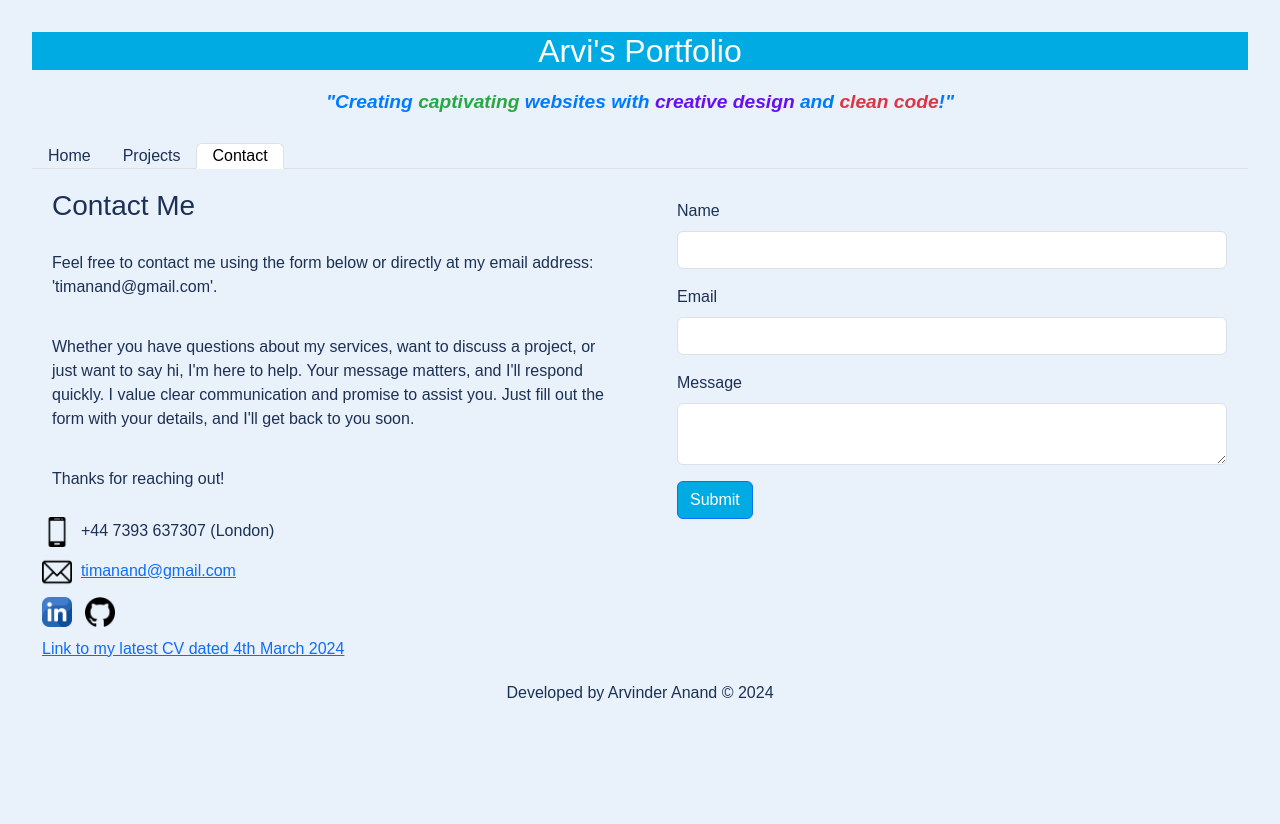
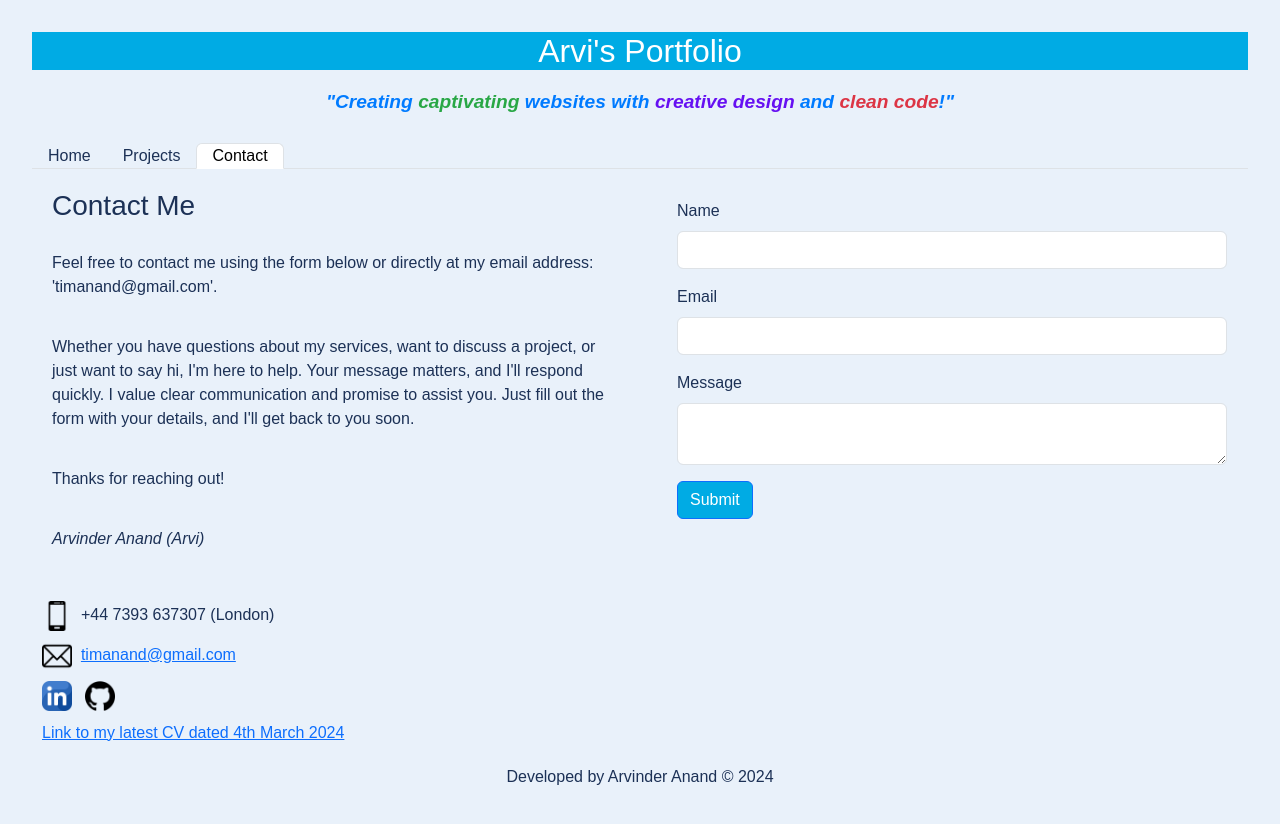
Before and after one commit to timsbootcamp/react-my-portfolio, a React (Vite) app: page /contact in a window 1280 px wide. Shown: the top 824 px of the page. Before the commit the page ends 800 px from the top, so only its background shows below. Built offline with nearby package versions, Linux system fonts and the light colour scheme.

Commit message:
Add name on Contact page

```diff
--- a/src/components/pages/Contact.jsx
+++ b/src/components/pages/Contact.jsx
@@ -57,7 +57,8 @@ function ContactForm() {
             I'll get back to you soon.
           </p>
           <p>Thanks for reaching out!</p>
-
+          <p><i>Arvinder Anand (Arvi)</i></p>
+          <br/>
           <div className="contact-info">
             <img
               src={imagePhone}
```
Also changed, not shown: 2 other files (tests, documents, lock files or other folders).
